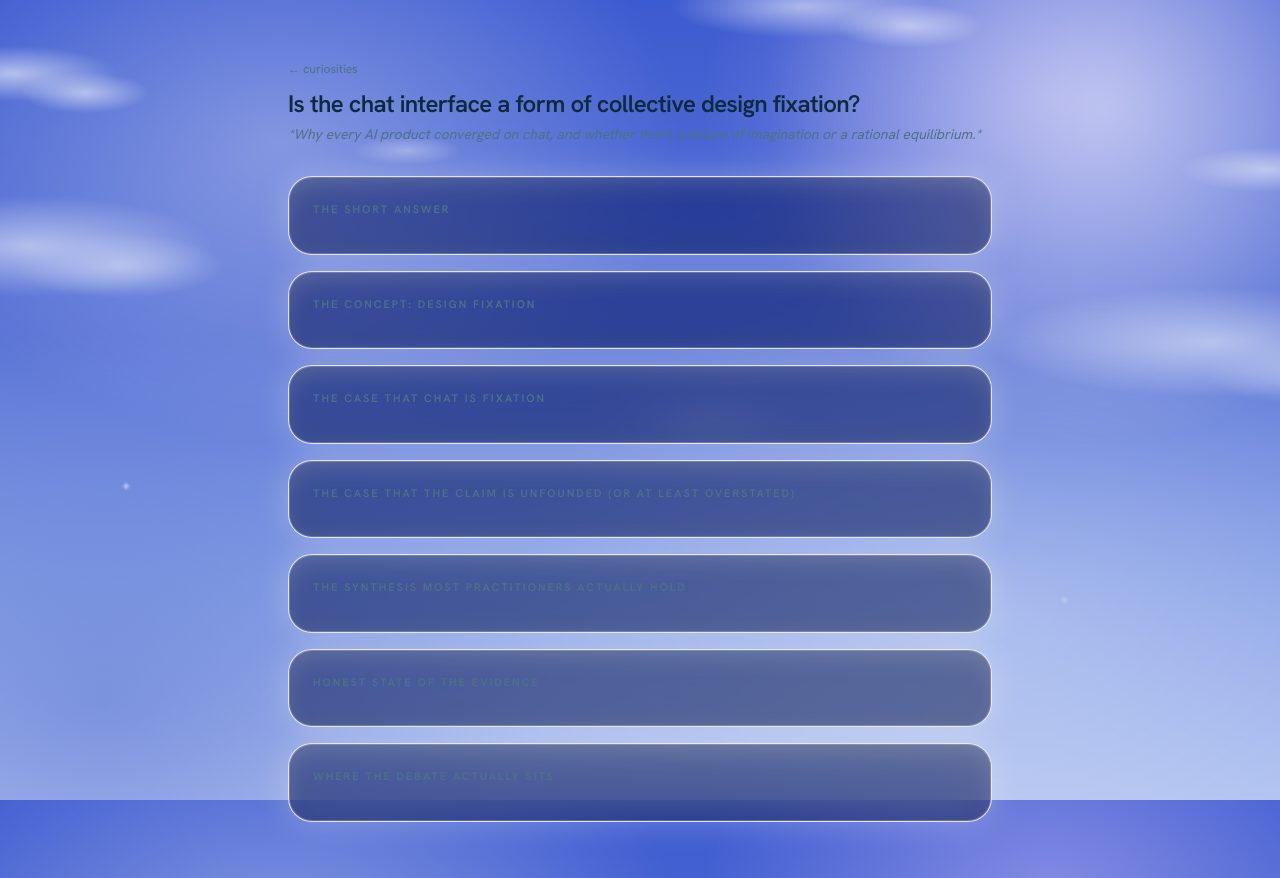
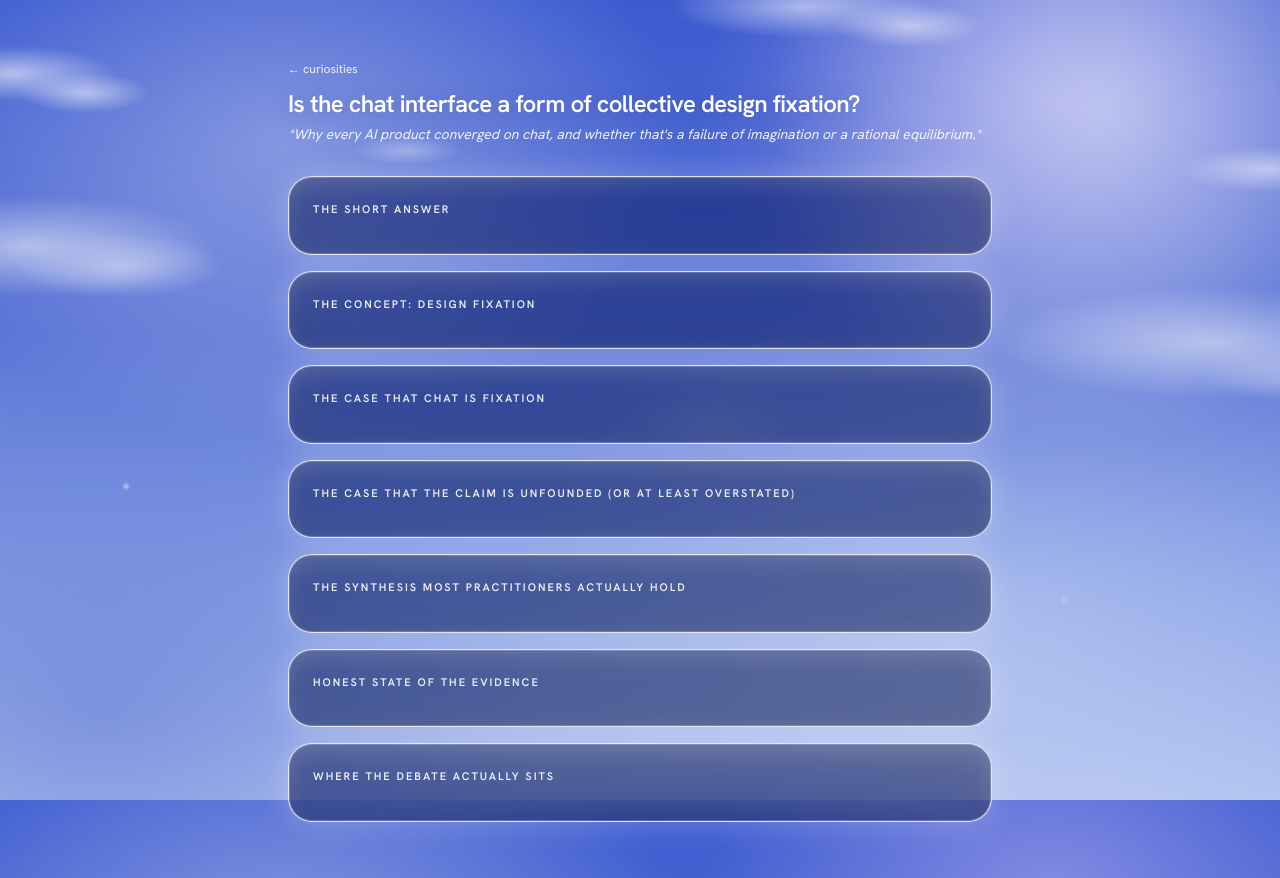
Before and after one commit to defnegenc/defne-dash, a Next.js app: page /curiosities/chat-interface-design-fixation in a window 1280 px wide. Built offline with nearby package versions, Linux system fonts and the light colour scheme; a web font is replaced by a local one.

Commit message:
Curiosity detail: white-on-navy contrast

```diff
--- a/src/app/curiosities/[slug]/page.tsx
+++ b/src/app/curiosities/[slug]/page.tsx
@@ -37,17 +37,17 @@ export default async function CuriosityPage({
   return (
     <main className="mx-auto max-w-3xl px-5 py-10 sm:px-8 sm:py-14">
       <header className="mb-8">
-        <a href="/curiosities" className="text-xs text-ink-soft hover:text-ink">← curiosities</a>
-        <h1 className="mt-2 text-2xl font-semibold tracking-tight text-ink">{title}</h1>
-        {lede && <p className="mt-1 text-sm text-ink-soft italic">{lede}</p>}
+        <a href="/curiosities" className="text-xs text-white/90 hover:text-white">← curiosities</a>
+        <h1 className="font-display mt-2 text-2xl font-semibold tracking-tight text-white drop-shadow-[0_1px_10px_rgba(60,70,150,0.45)]">{title}</h1>
+        {lede && <p className="mt-1 text-sm text-white/90 italic">{lede}</p>}
       </header>
       <div className="flex flex-col gap-4">
         {sections.map((s, i) => (
           <section key={i} className="glass glass-deep p-5 sm:p-6">
-            <h2 className="mb-3 text-[11px] font-semibold uppercase tracking-[0.18em] text-ink-soft">
+            <h2 className="mb-3 text-[11px] font-semibold uppercase tracking-[0.18em] text-white/90">
               {s.heading}
             </h2>
-            <div className="research text-[15px] leading-relaxed text-ink">
+            <div className="research text-[15px] leading-relaxed text-white/95">
               <ReactMarkdown>{s.body}</ReactMarkdown>
             </div>
           </section>
```
